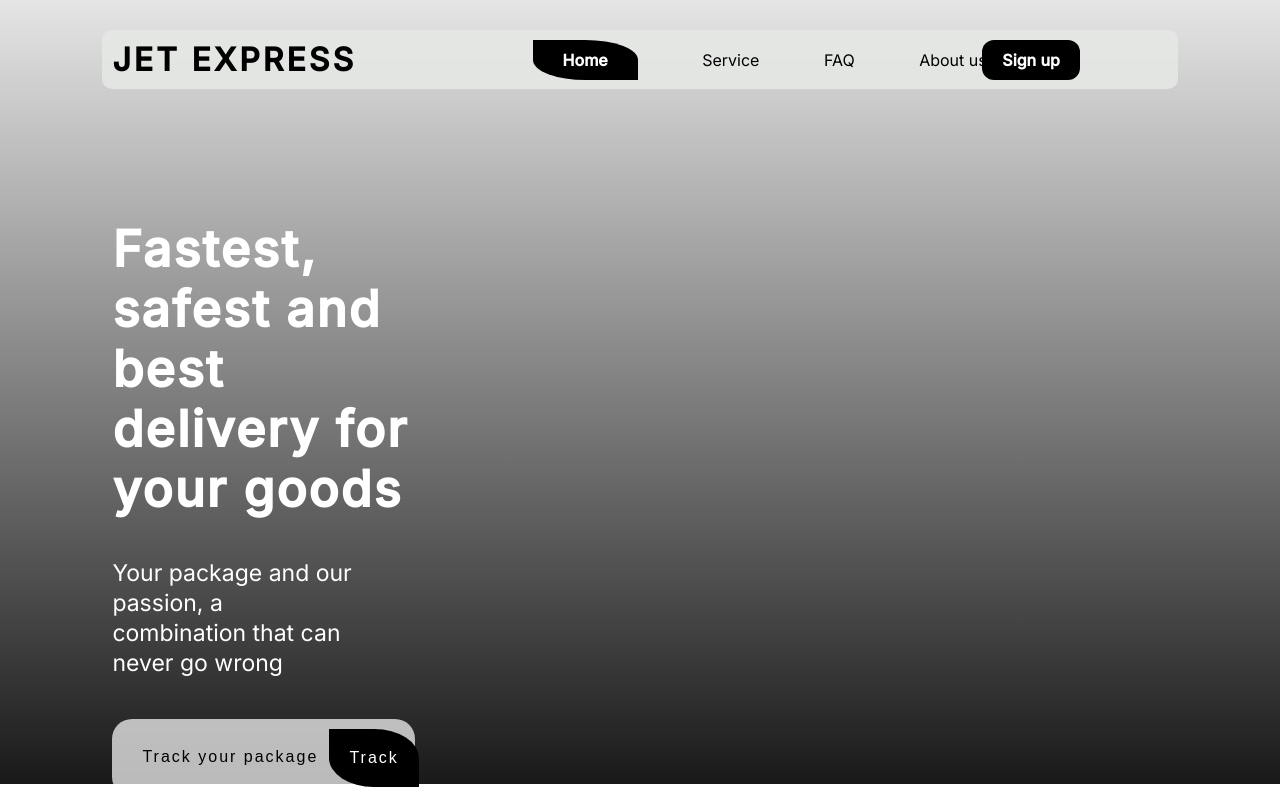
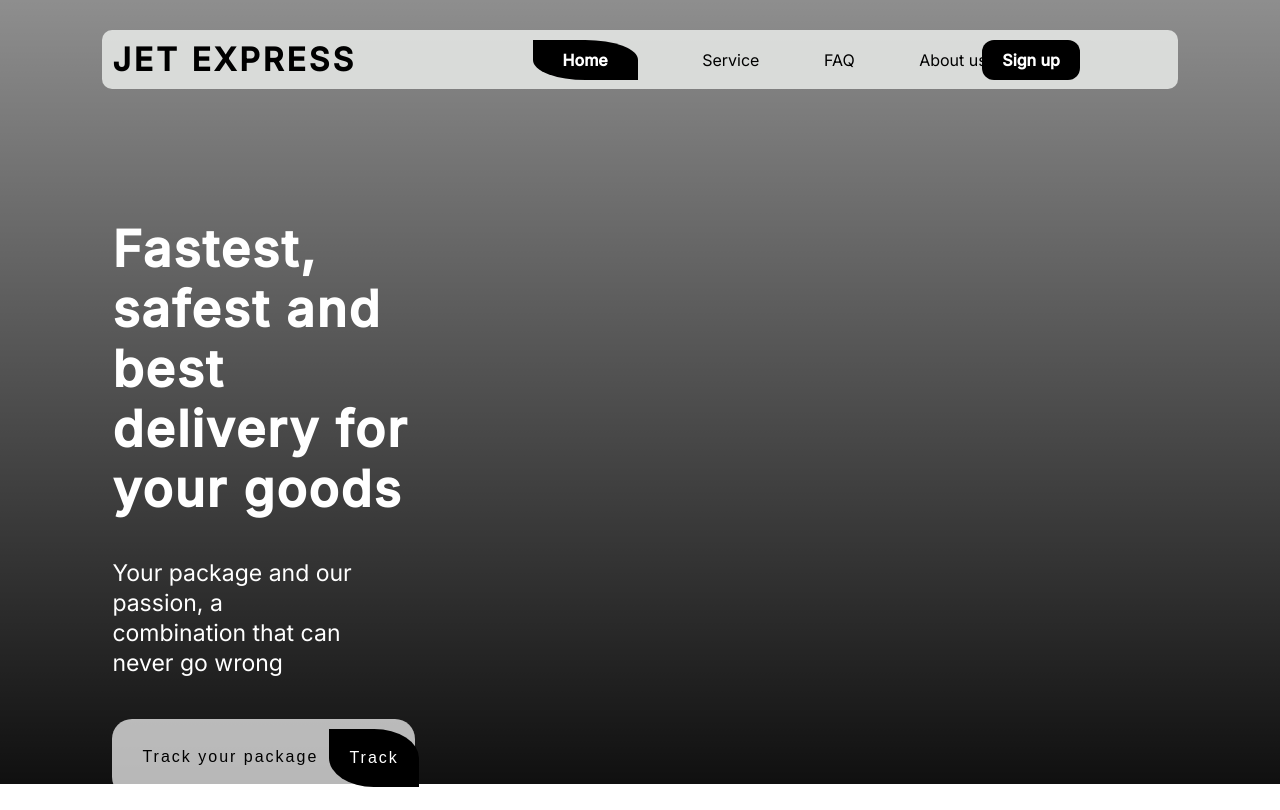
Before and after one commit to Julius-Java/courier_delivery_site, a plain HTML site: page index.html in a window 1280 px wide. Shown: the top 810 px of the page. Drawn offline with Linux system fonts and the light colour scheme; the site is published under a folder, as on GitHub Pages, so addresses that start at the root find nothing; a script that the page names is missing.

Commit message:
header-img fixed

```diff
--- a/styles/index.css
+++ b/styles/index.css
@@ -9,7 +9,7 @@ header {
     font-family: 'Inter', sans-serif;
     width: 100%;
     height: 98vh;
-    background-image: linear-gradient(rgba(0,0,0,0.1), rgba(0,0,0,0.9)), url(/images/bg-img05.jpg);
+    background-image: linear-gradient(rgba(0,0,0,0.1), rgba(0,0,0,0.9)), url('../images/bg-img05.jpg');
     background-position: center;
     background-size: cover;
     padding-left: 8%;
```
